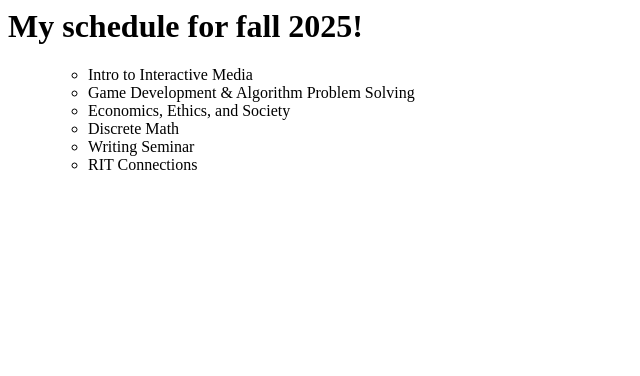
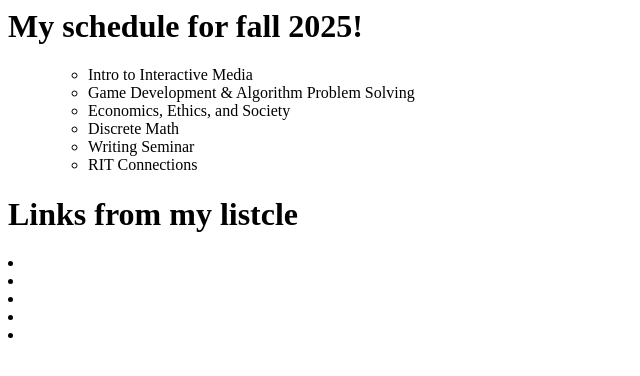
Before and after one commit to moomoomeadow/moomoomeadow.GitHub.io, a plain HTML site: page index.html in a window 1280 px wide. Shown: the whole page, without its empty margins (0-640 px from the left). Drawn offline with Linux system fonts and the light colour scheme.

Commit message:
Finished index.html

```diff
--- a/index.html
+++ b/index.html
@@ -16,5 +16,12 @@
       <li> RIT Connections</li>
       </ul>
     </ol>
+
+    <h1> Links from my listcle</h1>
+    <li><a href= https://www.youtube.com/watch?v/vs1SseWMCLU target="_Blank"></a></li>
+    <li><a href= https://www.youtube.com/watch?v/cYCK8G5Q4G8 target="_Blank"></a></li>
+    <li><a href= https://www.buzzfeed.com/jessg/daria-behind-the-scenes-facts target="_Blank"></a></li>
+    <li><a href= https://www.funtrivia.com/quizzes/television/television_d-g/daria.html target="_Blank"></a></li>
+    <li><a href= https://tvtropes.org/pmwiki/pmwiki.php/Trivia/Daria target="_Blank"></a></li>
   </body>
 </html>
```
